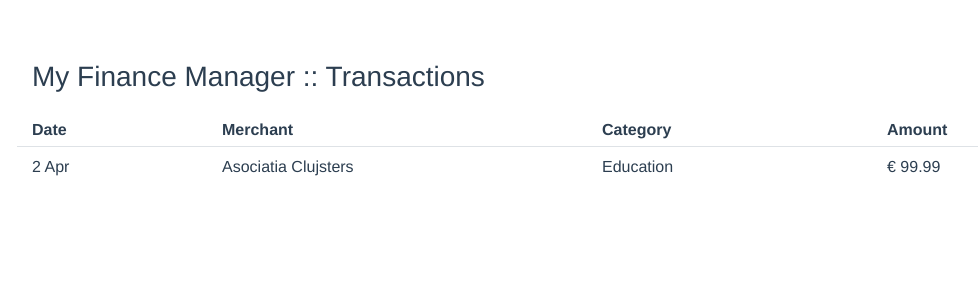
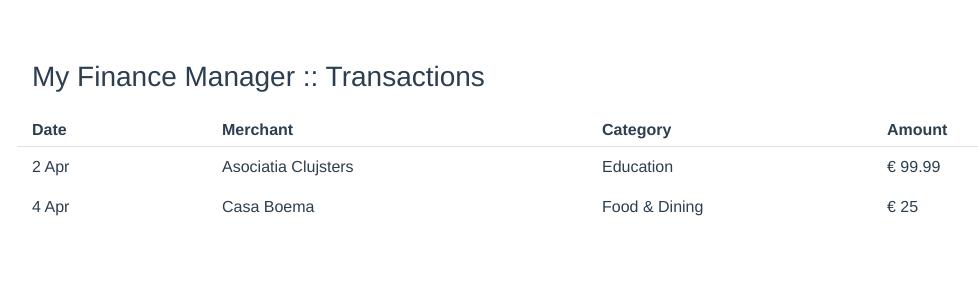
Before and after one commit to lbogdan/workshop-vue, a Vue app: page / in a window 1280 px wide. Shown: the top 300 px of the page, without its empty margins (53-1031 px from the left). Built offline with nearby package versions, Linux system fonts and the light colour scheme.

Commit message:
Added another transaction and created a list using v-for.

```diff
--- a/src/App.vue
+++ b/src/App.vue
@@ -2,7 +2,11 @@
   <div id="app" class="container">
     <h3 class="mb-4">My Finance Manager :: Transactions</h3>
     <TransactionHeader/>
-    <Transaction :transaction="transaction"/>
+    <Transaction
+      v-for="transaction in transactions"
+      :transaction="transaction"
+      :key="transaction.id"
+    />
   </div>
 </template>
 
@@ -18,12 +22,22 @@ export default {
   },
   data() {
     return {
-      transaction: {
-        date: Date.parse('2018-04-02'),
-        merchant: 'Asociatia Clujsters',
-        category: 'Education',
-        amount: 99.99,
-      },
+      transactions: [
+        {
+          id: 1,
+          date: Date.parse('2018-04-02'),
+          merchant: 'Asociatia Clujsters',
+          category: 'Education',
+          amount: 99.99,
+        },
+        {
+          id: 2,
+          date: Date.parse('2018-04-04'),
+          merchant: 'Casa Boema',
+          category: 'Food & Dining',
+          amount: 25.0,
+        },
+      ],
     };
   },
 };
```
